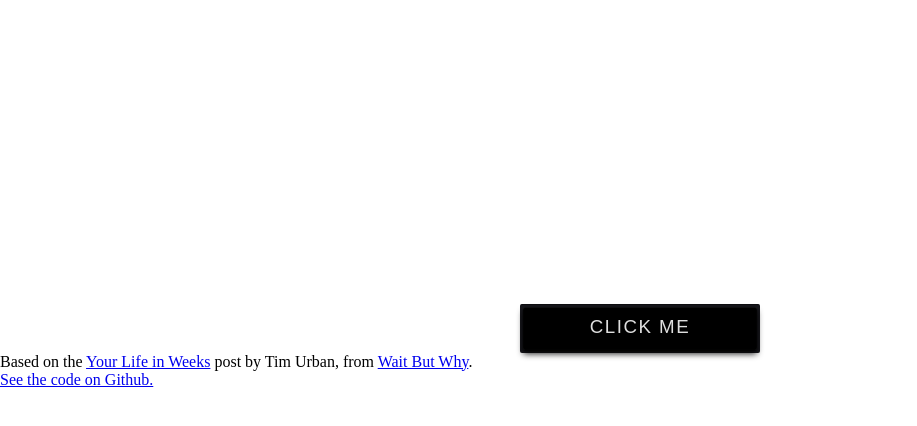
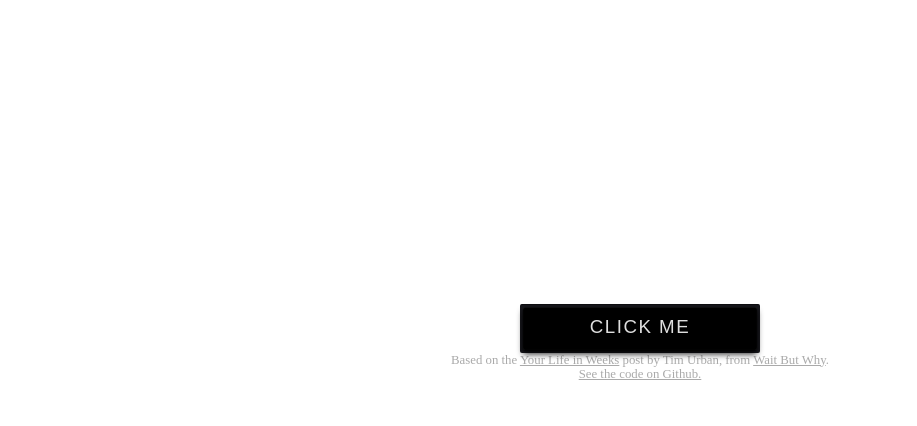
Before and after one commit to ankusth/porn-history-checker, a plain HTML site: page index.html in a window 1280 px wide. Shown: the part 108-534 px from the top of the page, without its empty margins (0-917 px from the left). Drawn offline with nearby package versions, Linux system fonts and the light colour scheme; a web font is replaced by a local one.

Commit message:
Update style.css

```diff
--- a/style.css
+++ b/style.css
@@ -74,3 +74,15 @@ body {
 	color: hsla( 0, 0%, 20%, 1);
 	box-shadow: inset 0 1px 3px hsla(0,0%,0%,0.3), inset 0 0 2px hsla(0,0%,0%,0.6), 0 1px 0 hsla(0,0%,20%,1);
 }
+
+.credits {
+  font-size: 0.8rem;
+  text-align: center;
+  color: #aaaaaa;
+  padding-bottom: 1rem;
+}
+.credits a:link,
+.credits a:hover,
+.credits a:visited {
+  color: #aaaaaa;
+}
```
